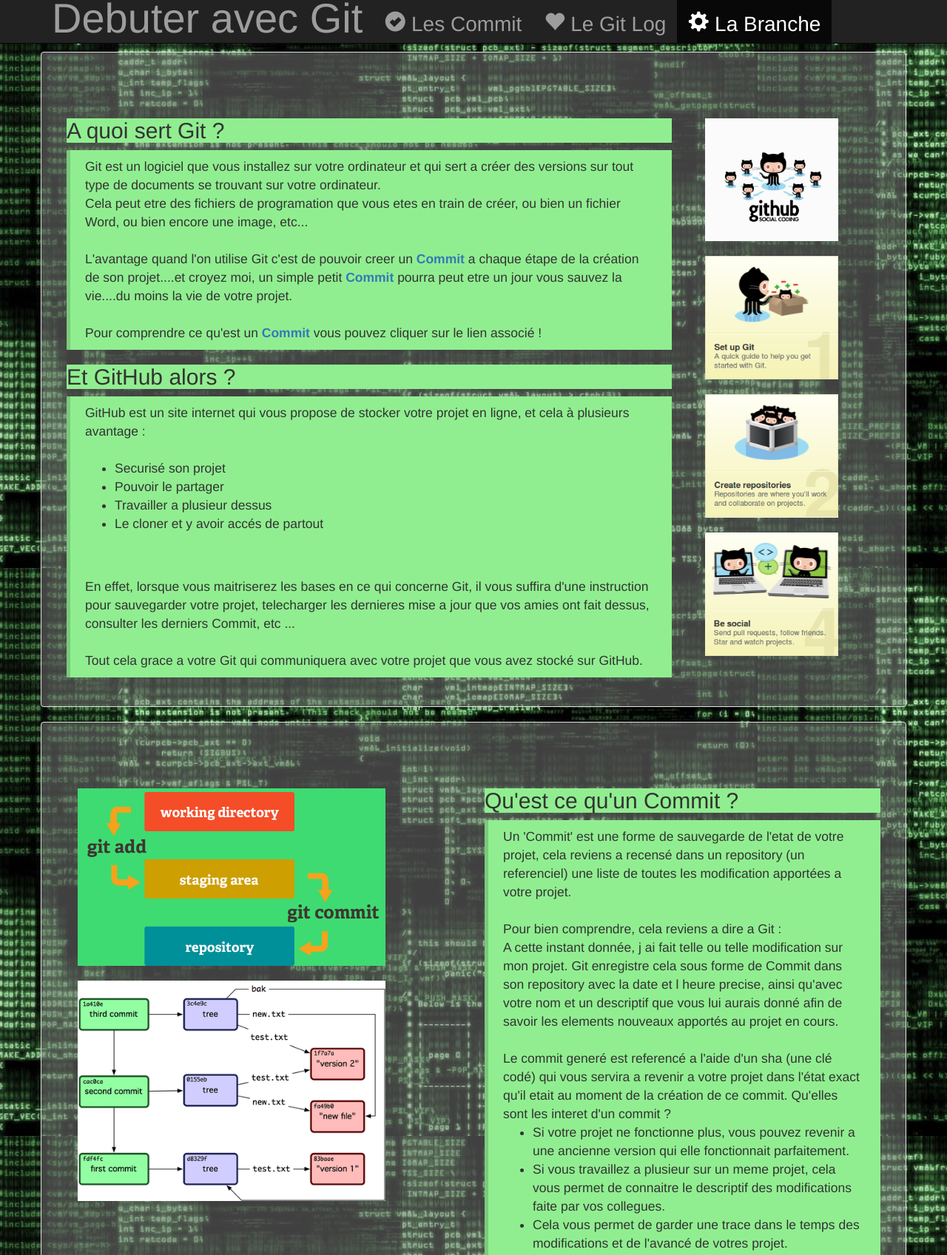
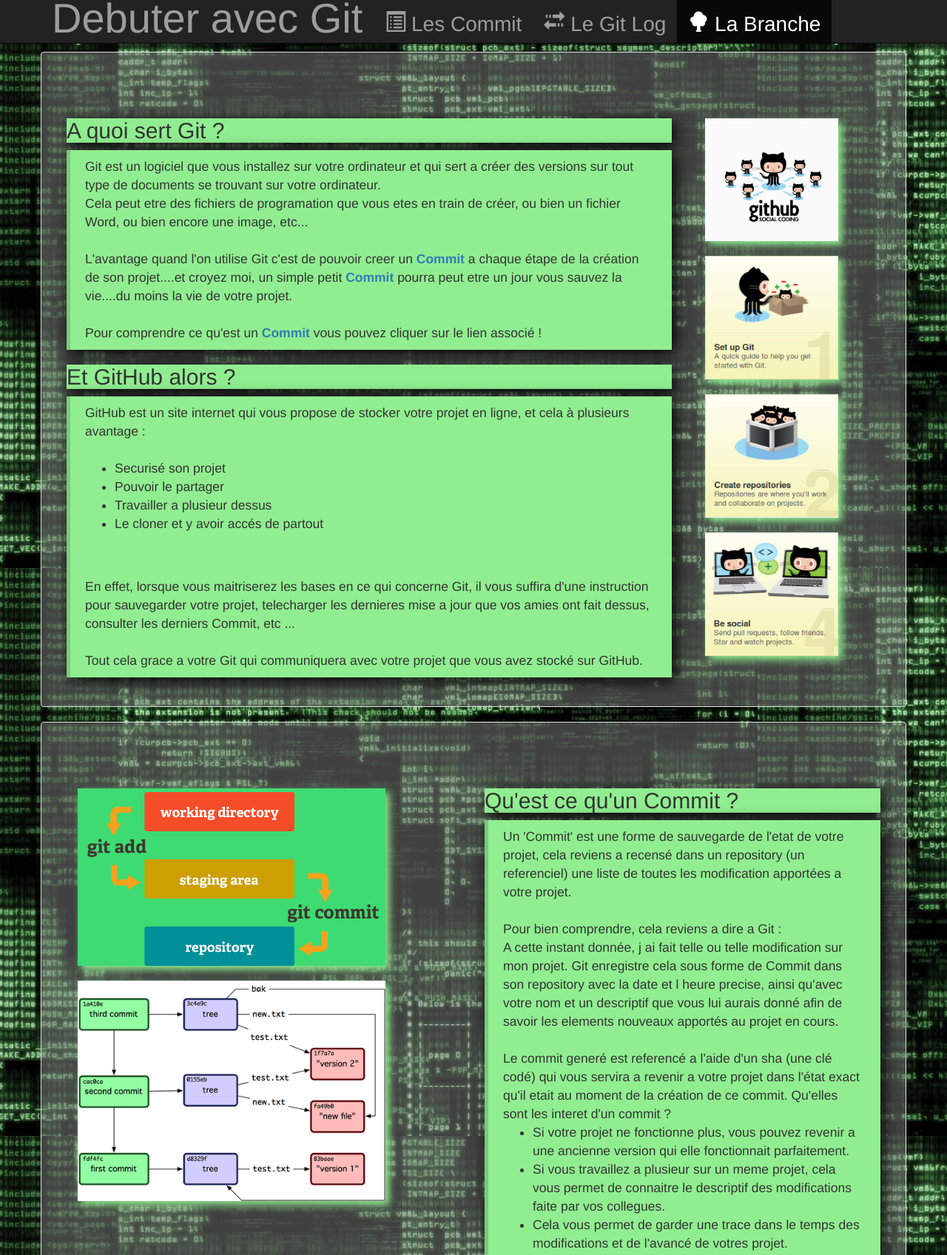
Before and after one commit to NightFox26/Tp_Git, a plain HTML site: page index.html in a window 1280 px wide. Shown: the top 1697 px of the page at 74% size. Drawn offline with nearby package versions, Linux system fonts and the light colour scheme.

Commit message:
ajout des liens pour chaque image, remplacement des anciennes icones par des nouvelles et ajout d'un peu de css

```diff
--- a/index.html
+++ b/index.html
@@ -30,6 +30,7 @@
 
 		img {
 		width:100%;
+		box-shadow:5px 5px 10px lightgreen;
 		}
 
 		.image {
@@ -42,6 +43,7 @@
 
 		blockquote,h2 {
 		background-color:lightgreen;
+		box-shadow:5px 5px 20px black;
 		}
 
 		.navbar, .navbar-brand {
@@ -69,9 +71,9 @@
 					<div class="collapse navbar-collapse">
 						<ul class="nav navbar-nav">
 							<li class="hidden"><a href="#page-top"></a></li>
-							<li><a href="#commit"><span class="glyphicon glyphicon-ok-sign"></span> Les Commit</a></li>
-							<li><a href= "#log"><span class="glyphicon glyphicon-heart"></span> Le Git Log</a></li>
-							<li><a href="#branche"><span class="glyphicon glyphicon-cog"></span> La Branche</a></li>
+							<li><a href="#commit"><span class="glyphicon glyphicon-list-alt"></span> Les Commit</a></li>
+							<li><a href= "#log"><span class="glyphicon glyphicon-transfer"></span> Le Git Log</a></li>
+							<li><a href="#branche"><span class="glyphicon glyphicon-tree-deciduous"></span> La Branche</a></li>
 						</ul>
 					</div>
 				</div>
@@ -105,10 +107,10 @@
 			</div>
 
 			<div class="col-xs-12 col-sm-12 col-md-4 col-lg-3">
-				<div class="col-xs-6 col-sm-3 col-md-12 col-lg-10 image"><img src="stuff/github.jpg" alt="git1" /></div>
-				<div class="col-xs-6 col-sm-3 col-md-12 col-lg-10 image"><img src="stuff/git1.png" alt="git2"/></div>
-				<div class="col-xs-6 col-sm-3 col-md-12 col-lg-10 image"><img src="stuff/git2.png" alt="git3"/></div>
-				<div class="col-xs-6 col-sm-3 col-md-12 col-lg-10 image"><img src="stuff/git3.png" alt="git4"/></div>
+				<div class="col-xs-6 col-sm-3 col-md-12 col-lg-10 image"><a href="stuff/github.jpg" ><img src="stuff/github.jpg" alt="git1" /></a></div>
+				<div class="col-xs-6 col-sm-3 col-md-12 col-lg-10 image"><a href="stuff/git1.png" ><img src="stuff/git1.png" alt="git2"/></a></div>
+				<div class="col-xs-6 col-sm-3 col-md-12 col-lg-10 image"><a href="stuff/git2.png" ><img src="stuff/git2.png" alt="git3"/></a></div>
+				<div class="col-xs-6 col-sm-3 col-md-12 col-lg-10 image"><a href="stuff/git3.png" ><img src="stuff/git3.png" alt="git4"/></a></div>
 			</div>
 		</div>
 
@@ -133,14 +135,14 @@
 			</div>
 
 			<div class="col-md-6 col-md-pull-6">
-				<div class="col-xs-12 col-sm-6 col-md-12 col-lg-10 image"><img src="stuff/commit.png" alt="commit1" /></div>
-				<div class="col-xs-12 col-sm-6 col-md-12 col-lg-10 image"><img src="stuff/commit2.png" alt="commit2"/></div>
+				<div class="col-xs-12 col-sm-6 col-md-12 col-lg-10 image"><a href="stuff/commit.png"><img src="stuff/commit.png" alt="commit1" /></a></div>
+				<div class="col-xs-12 col-sm-6 col-md-12 col-lg-10 image"><a href="stuff/commit2.png"><img src="stuff/commit2.png" alt="commit2"/></a></div>
 			</div>
 		</div>
 
 		<div class="row well" id="log">
 			<div class="col-xs-8 col-xs-offset-2 col-sm-6 col-sm-offset-3 col-md-6 col-md-offset-3 col-lg-4 col-lg-offset-4">
-				<img src="stuff/log.png" />
+				<a href="stuff/log.png"><img src="stuff/log.png" alt="log" /></a>
 			</div>
 
 			<div class="col-xs-12 col-sm-12 col-md-8 col-md-offset-2">
@@ -155,13 +157,13 @@
 			</div>
 
 			<div class="col-xs-8 col-xs-offset-2 col-sm-6 col-sm-offset-3 col-md-6 col-md-offset-3 col-lg-4 col-lg-offset-4">
-				<img src="stuff/log2.png" />
+				<a href="stuff/log2.png"><img src="stuff/log2.png" /></a>
 			</div>
 		</div>
 
 		<div class="row well" id="branche">
 			<div class="col-sm-3">
-				<img  src="stuff/branch.png" alt="branche"/>
+				<a href="stuff/branch.png"><img src="stuff/branch.png" alt="branche"/></a>
 			</div>
 
 			<div class="col-sm-6 ">
@@ -180,7 +182,7 @@
 			</div>
 
 			<div class="col-sm-3 ">
-				<img src="stuff/branch2.png" alt="branche"/>
+				<a href="stuff/branch2.png"><img src="stuff/branch2.png" alt="branche"/></a>
 			</div>
 		</div>
 
```
